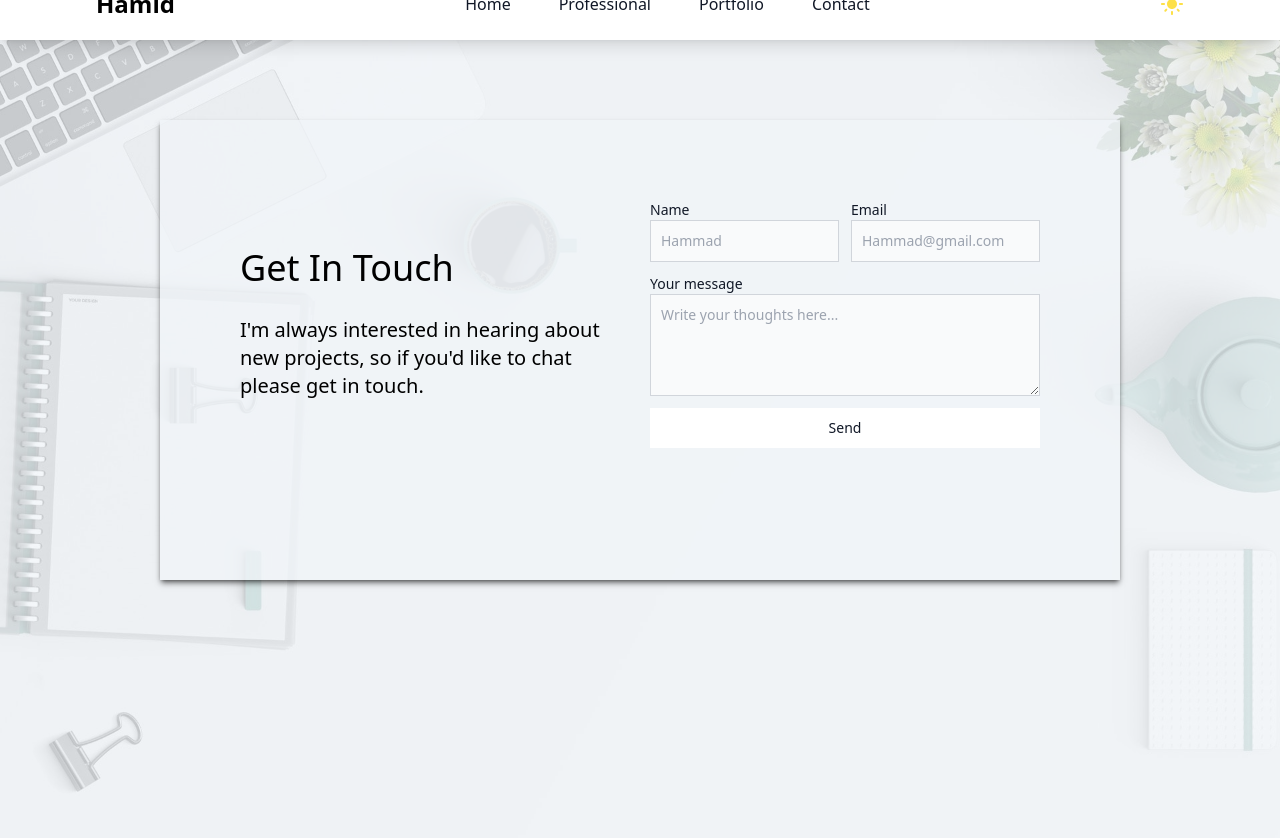
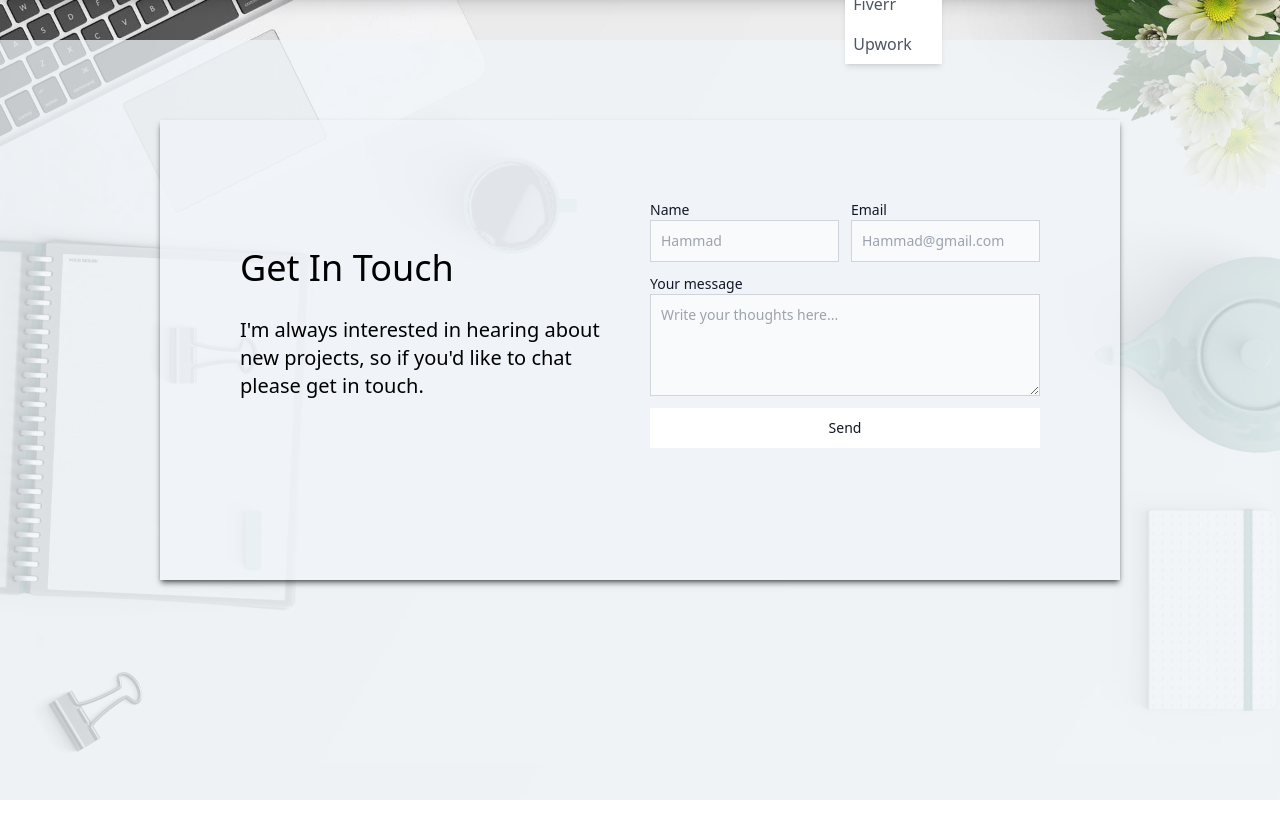
Before and after one commit to hamidazim321/portfolio, a React (Vite) app: page /contact in a window 1280 px wide. After the commit the page ends 800 px from the top, so only its background shows below. Built offline with nearby package versions, Linux system fonts and the light colour scheme; no server answers; some icons are missing.

Commit message:
Add dropdown

```diff
--- a/src/components/Header.jsx
+++ b/src/components/Header.jsx
@@ -2,11 +2,12 @@ import React, { useState } from "react";
 import { useScroll } from "./useScroll";
 import { MdLightMode } from "react-icons/md";
 import { NavLink } from "react-router-dom";
+import { IoIosArrowDown } from "react-icons/io";
 
 export default function Header() {
   const [menuOn, setMenuOn] = useState(false);
   const { scrollDirection } = useScroll();
-  const [darkMode, setTheme] = useState(false);
+
 
   const handleMenu = () => {
     setMenuOn((prev) => !prev);
@@ -74,42 +75,64 @@ export default function Header() {
               menuOn && "absolute w-full"
             } md:static font-medium flex flex-col p-4 md:p-0 mt-4 border border-gray-100 rounded-lg bg-gray-50 md:flex-row md:space-x-8 rtl:space-x-reverse md:mt-0 md:border-0 md:bg-transparent dark:bg-gray-800 md:dark:bg-transparent dark:border-gray-700`}
           >
-            <li className="md:dark:hover:bg-slate-900/50 rounded">
+            <li className="md:dark:hover:bg-slate-900/50 md:hover:bg-slate-100/75 rounded">
               <NavLink
                 onClick={handleMenu}
                 to="/"
-                className="md:p-2 block py-2 px-3 text-gray-900 rounded hover:bg-gray-200 md:hover:bg-transparent md:border-0 md:hover:text-blue-700 md:p-0 dark:text-white dark:hover:bg-gray-700 dark:hover:text-white md:dark:hover:bg-transparent"
+                className="md:p-2 block py-2 px-3 text-gray-900 rounded hover:bg-gray-200 md:hover:bg-transparent md:border-0 md:p-0 dark:text-white dark:hover:bg-gray-700 dark:hover:text-white md:dark:hover:bg-transparent"
               >
                 Home
               </NavLink>
             </li>
 
-            <li className="md:dark:hover:bg-slate-900/50 rounded">
+            <li className="md:dark:hover:bg-slate-900/50 md:hover:bg-slate-100/75 rounded">
               <NavLink
                 onClick={handleMenu}
                 to="/professional"
-                className="md:p-2 block py-2 px-3 text-gray-900 rounded hover:bg-gray-200 md:hover:bg-transparent md:border-0 md:hover:text-blue-700 md:p-0 dark:text-white  dark:hover:bg-gray-700 dark:hover:text-white md:dark:hover:bg-transparent"
+                className="md:p-2 block py-2 px-3 text-gray-900 rounded hover:bg-gray-200 md:hover:bg-transparent md:border-0 md:p-0 dark:text-white  dark:hover:bg-gray-700 dark:hover:text-white md:dark:hover:bg-transparent"
               >
                 Professional
               </NavLink>
             </li>
-            <li className="md:dark:hover:bg-slate-900/50 rounded">
+            <li className="md:dark:hover:bg-slate-900/50 md:hover:bg-slate-100/75 rounded">
               <NavLink
                 onClick={handleMenu}
                 to="/portfolio"
-                className="md:p-2 block py-2 px-3 text-gray-900 rounded hover:bg-gray-200 md:hover:bg-transparent md:border-0 md:hover:text-blue-700 md:p-0 dark:text-white dark:hover:bg-gray-700 dark:hover:text-white md:dark:hover:bg-transparent"
+                className="md:p-2 block py-2 px-3 text-gray-900 rounded hover:bg-gray-200 md:hover:bg-transparent md:border-0 md:p-0 dark:text-white dark:hover:bg-gray-700 dark:hover:text-white md:dark:hover:bg-transparent"
               >
                 Portfolio
               </NavLink>
             </li>
-            <li className="md:dark:hover:bg-slate-900/50 rounded">
+            <li className="md:dark:hover:bg-slate-900/50 md:hover:bg-slate-100/75 rounded">
               <NavLink
                 onClick={handleMenu}
                 to="/contact"
-                className="md:p-2 block py-2 px-3 text-gray-900 rounded hover:bg-gray-200 md:hover:bg-transparent md:border-0 md:hover:text-blue-700 md:p-0 dark:text-white dark:hover:bg-gray-700 dark:hover:text-white md:dark:hover:bg-transparent"
+                className="md:p-2 block py-2 px-3 text-gray-900 rounded hover:bg-gray-200 md:hover:bg-transparent md:border-0 md:p-0 dark:text-white dark:hover:bg-gray-700 dark:hover:text-white md:dark:hover:bg-transparent"
               >
                 Contact
               </NavLink>
+            </li>
+            <li className="md:relative md:dark:hover:bg-slate-900/50 md:hover:bg-slate-100/75 rounded">
+              <NavLink
+                onClick={handleMenu}
+                to="/contact"
+                className="flex items-center gap-1 md:p-2 block py-2 px-3 text-gray-900 rounded hover:bg-gray-200 md:hover:bg-transparent md:border-0  md:p-0 dark:text-white dark:hover:bg-gray-700 dark:hover:text-white md:dark:hover:bg-transparent"
+              >
+                <span>Services</span>
+                <IoIosArrowDown className="dark:text-white/50 text-black/50 font-semibold" />
+              </NavLink>
+              <ul className="md:absolute w-full bg-white dark:bg-slate-800 shadow-md dark:shadow-slate-900">
+                <li>
+                  <NavLink className="md:p-2 block py-2 px-3 text-gray-600 rounded hover:text-black md:p-0 dark:text-slate-300 dark:hover:text-white">
+                    Fiverr
+                  </NavLink>
+                </li>
+                <li>
+                  <NavLink className="md:p-2 block py-2 px-3 text-gray-600 rounded hover:text-black md:p-0 dark:text-slate-300 dark:hover:text-white">
+                    Upwork
+                  </NavLink>
+                </li>
+              </ul>
             </li>
           </ul>
         </div>
--- a/src/pages/Contact.jsx
+++ b/src/pages/Contact.jsx
@@ -15,7 +15,7 @@ export default function Contact() {
     await e.target.reset()
   };
   return (
-    <section className="bg-laptop h-full relative bg-no-repeat bg-cover md:bg-cover bg-center bg-fixed dark:bg-slate-600 h-full mt-10 fade-in">
+    <section className="bg-laptop h-full relative bg-no-repeat bg-cover md:bg-cover bg-center bg-fixed dark:bg-slate-600 h-full pt-10 fade-in">
       <div className="dark:bg-slate-600/75 bg-slate-100/75 relative z-10 py-20 h-full">
         <div
           id="contact"
```
